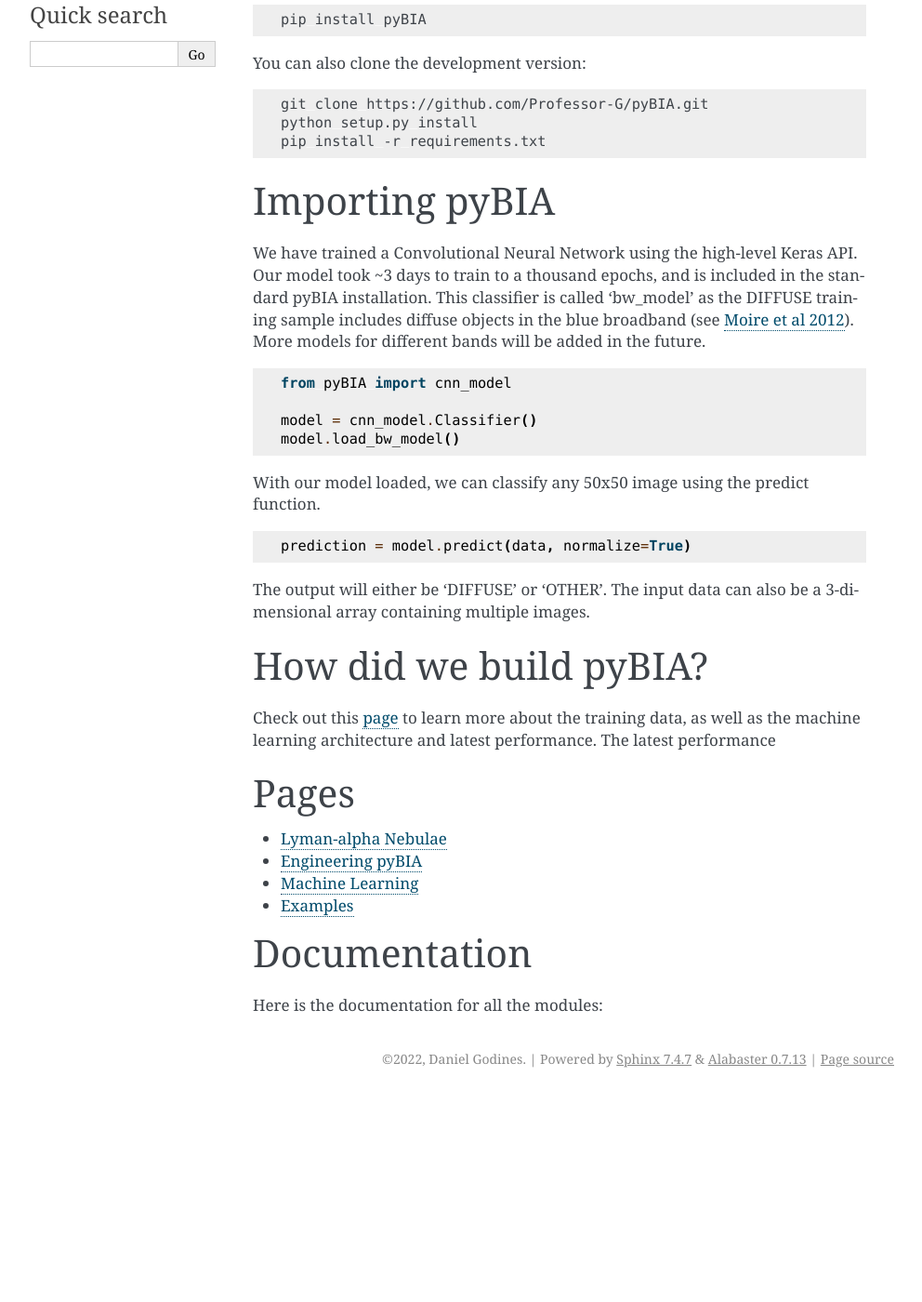
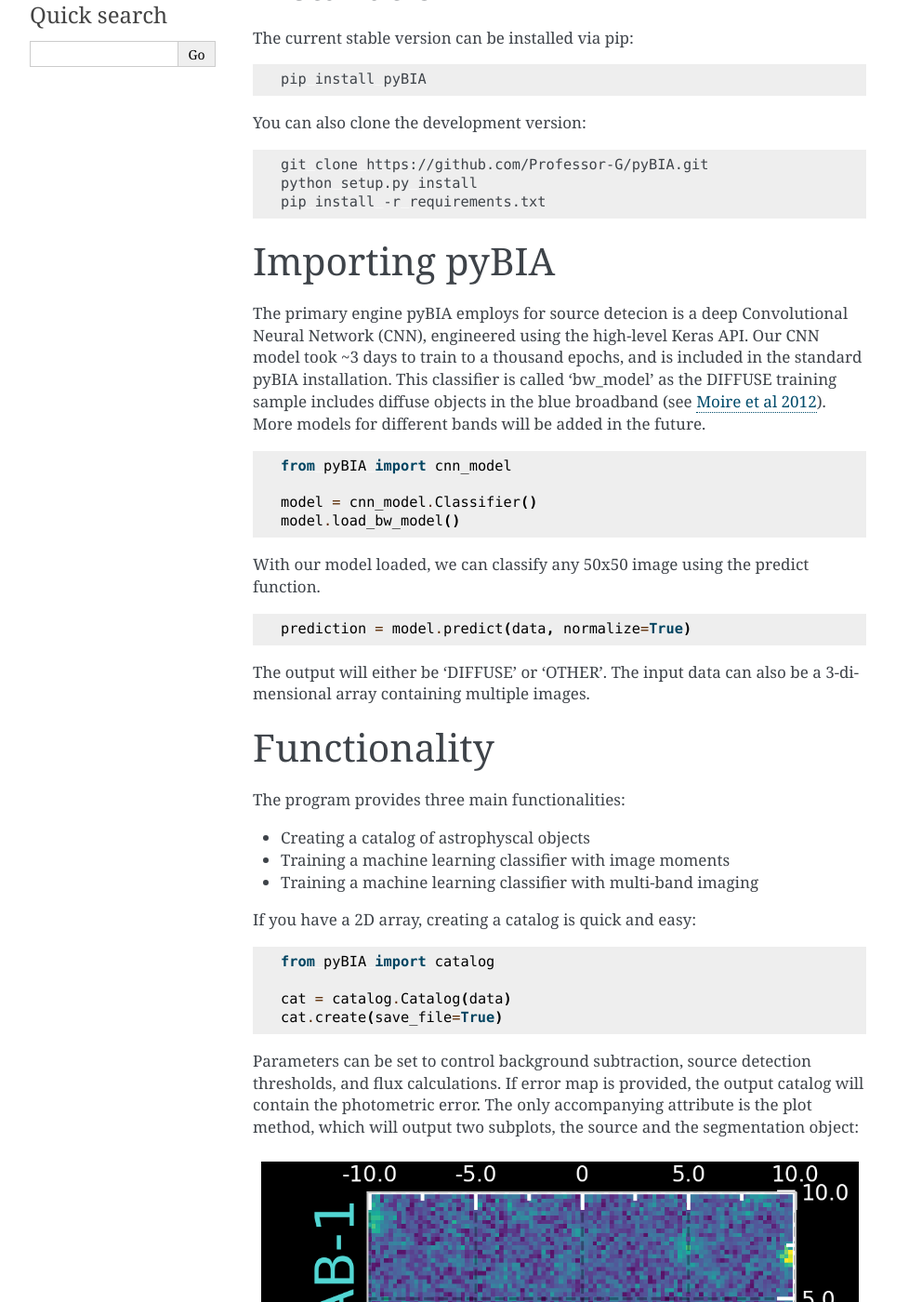
Before and after one commit to Professor-G/pyBIA, a Sphinx documentation site: the page built from docs/index.rst, in a window 1280 px wide and 1400 px high, scrolled down 404 px. Shown: the whole window at 93% size, without its empty margins (148-1140 px from the left). Built offline with Sphinx 7.4.7, drawn with Linux system fonts in a browser that asks for light colours; before the commit the page ends 1582 px from its top, so only the background shows below that; some of the changed text lies outside the part shown.

Commit message:
docs update

```diff
--- a/docs/index.rst
+++ b/docs/index.rst
@@ -7,6 +7,9 @@
 ===============================
 
 pyBIA is an open-source program for detecting diffuse Lyman-alpha emission in the high redshift universe, using a combination of machine learning ensemble and convolutional neural network algorithms. The program tools have been coded for general application, check out this `example <https://pybia.readthedocs.io/en/latest/source/Examples.html>`_ to learn how you can use pyBIA to create your own machine learning classifier.
+
+
+Check out this `page <https://pybia.readthedocs.io/en/latest/source/Engineering%20pyBIA.html>`_ to learn more about the machine learning architecture and latest performance.
 
 
 Installation
@@ -29,7 +32,7 @@
 Importing pyBIA
 ==================
 
-We have trained a Convolutional Neural Network using the high-level Keras API. Our model took ~3 days to train to a thousand epochs, and is included in the standard pyBIA installation. This classifier is called 'bw_model' as the DIFFUSE training sample includes diffuse objects in the blue broadband (see `Moire et al 2012 <https://arxiv.org/pdf/1111.2603.pdf>`_). More models for different bands will be added in the future.
+The primary engine pyBIA employs for source detecion is a deep Convolutional Neural Network (CNN), engineered using the high-level Keras API. Our CNN model took ~3 days to train to a thousand epochs, and is included in the standard pyBIA installation. This classifier is called 'bw_model' as the DIFFUSE training sample includes diffuse objects in the blue broadband (see `Moire et al 2012 <https://arxiv.org/pdf/1111.2603.pdf>`_). More models for different bands will be added in the future.
 
 .. code-block:: python
 
@@ -46,9 +49,34 @@
 
 The output will either be 'DIFFUSE' or 'OTHER'. The input data can also be a 3-dimensional array containing multiple images.
 
-How did we build pyBIA?
+Functionality
 ==================
-Check out this `page <https://pybia.readthedocs.io/en/latest/source/Engineering%20pyBIA.html>`_ to learn more about the training data, as well as the machine learning architecture and latest performance. The latest performance
+The program provides three main functionalities:
+
+-  Creating a catalog of astrophyscal objects
+-  Training a machine learning classifier with image moments
+-  Training a machine learning classifier with multi-band imaging
+
+If you have a 2D array, creating a catalog is quick and easy:
+
+.. code-block:: python
+
+    from pyBIA import catalog
+
+    cat = catalog.Catalog(data)
+    cat.create(save_file=True)
+
+Parameters can be set to control background subtraction, source detection thresholds, and flux calculations. If error map is provided, the output catalog will contain the photometric error. The only accompanying attribute is the plot method, which will output two subplots, the source and the segmentation object:
+
+.. figure:: _static/segm.png
+    :align: center
+|
+
+With a saved catalog, creating a ensemble machine learning engine is also quick and easy
+
+.. code-block:: python
+
+To laern about the engines pyBIA employs, check out the machine learning and the example pages.
 
 
 Pages
```
Also changed, not shown: docs/source/_static/segm.png (added), 2 other files.
